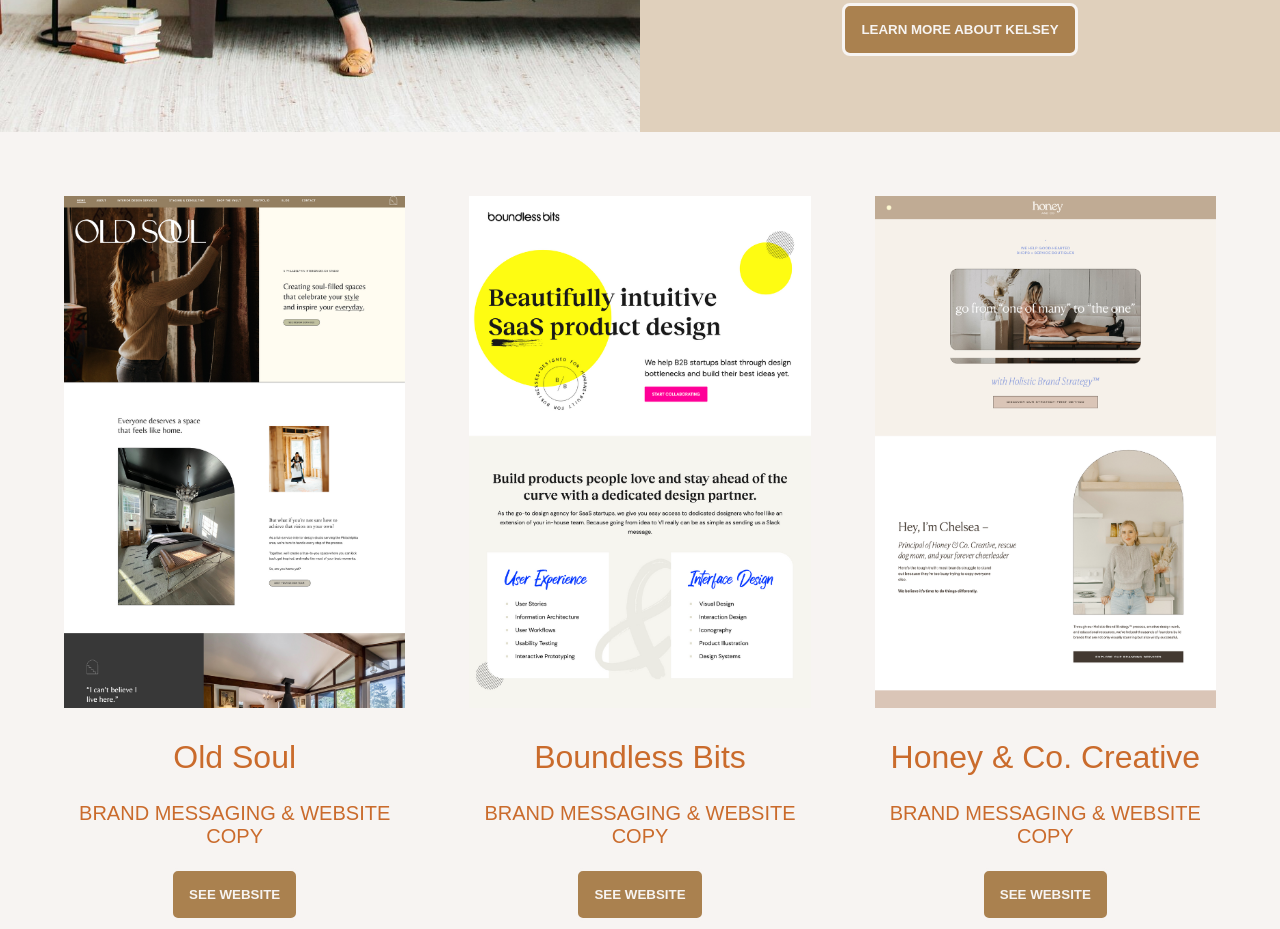
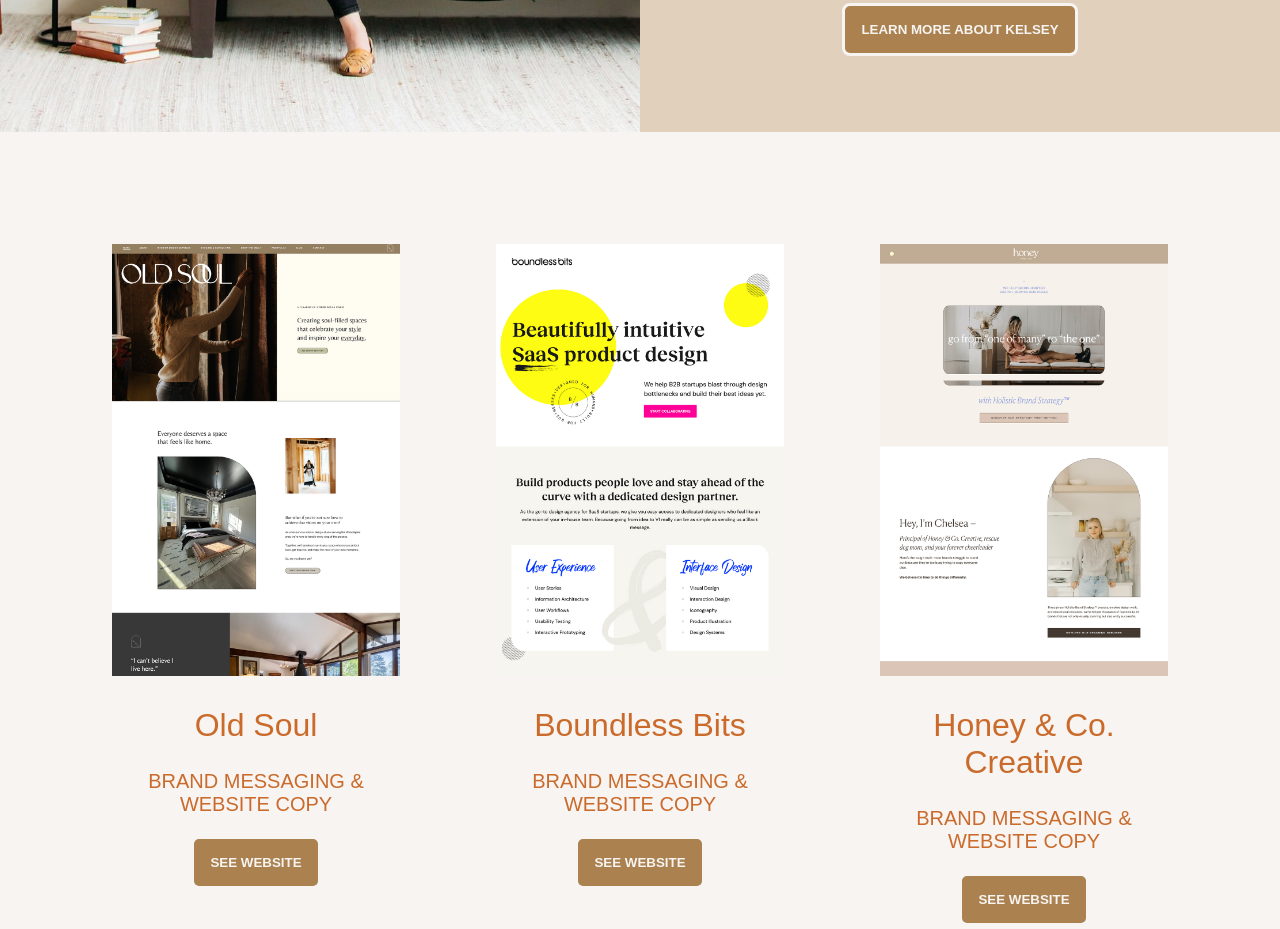
Before and after one commit to waterfairy4/Portfolio, a plain HTML site: page index.html in a window 1280 px wide. Shown: the part 600-1529 px from the top of the page. Drawn offline with Linux system fonts and the light colour scheme.

Commit message:
third_commit

```diff
--- a/style.css
+++ b/style.css
@@ -110,10 +110,10 @@
 main>.websites{
     display:grid;
     grid-template-columns: repeat(3, 1fr);
-    padding:2rem;
+    padding:4rem;
 }
 main>.websites>.website{
-    padding:2rem;
+    padding:3rem;
     text-align: center;
 }
 main>.websites>.website>img{
```
